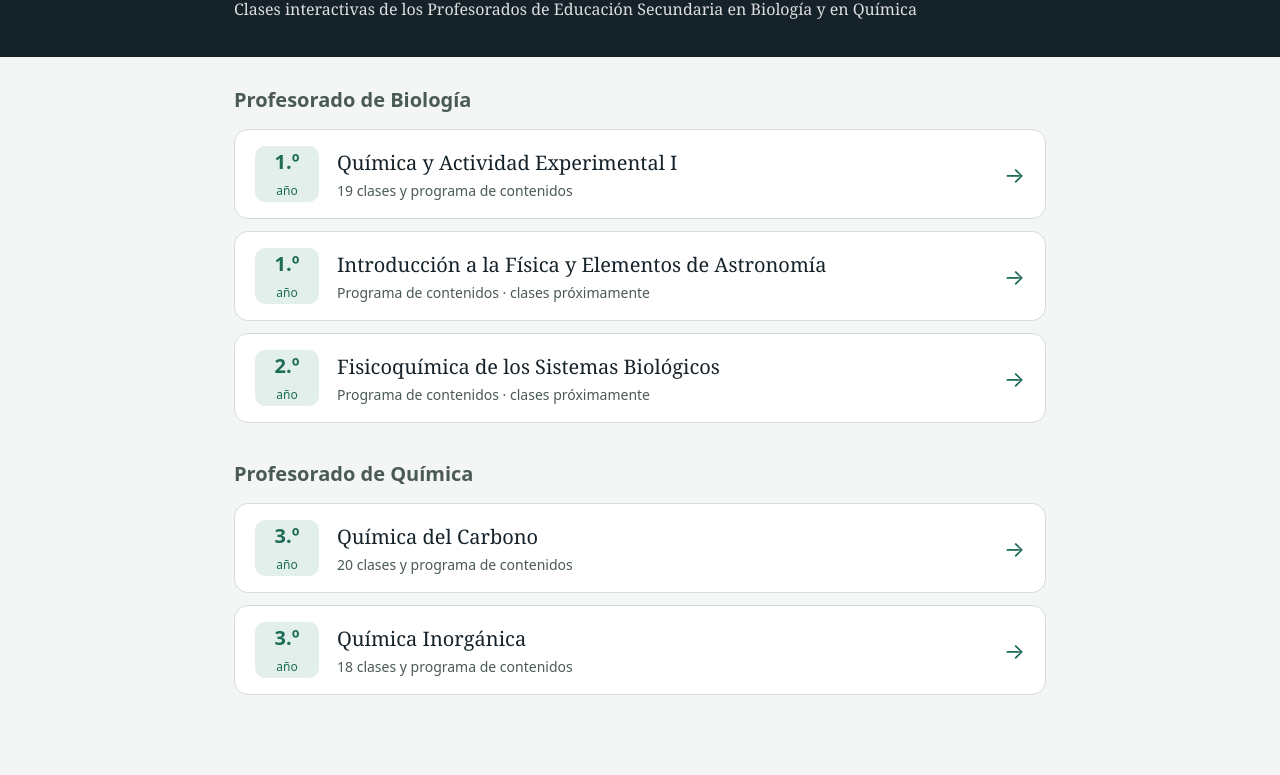
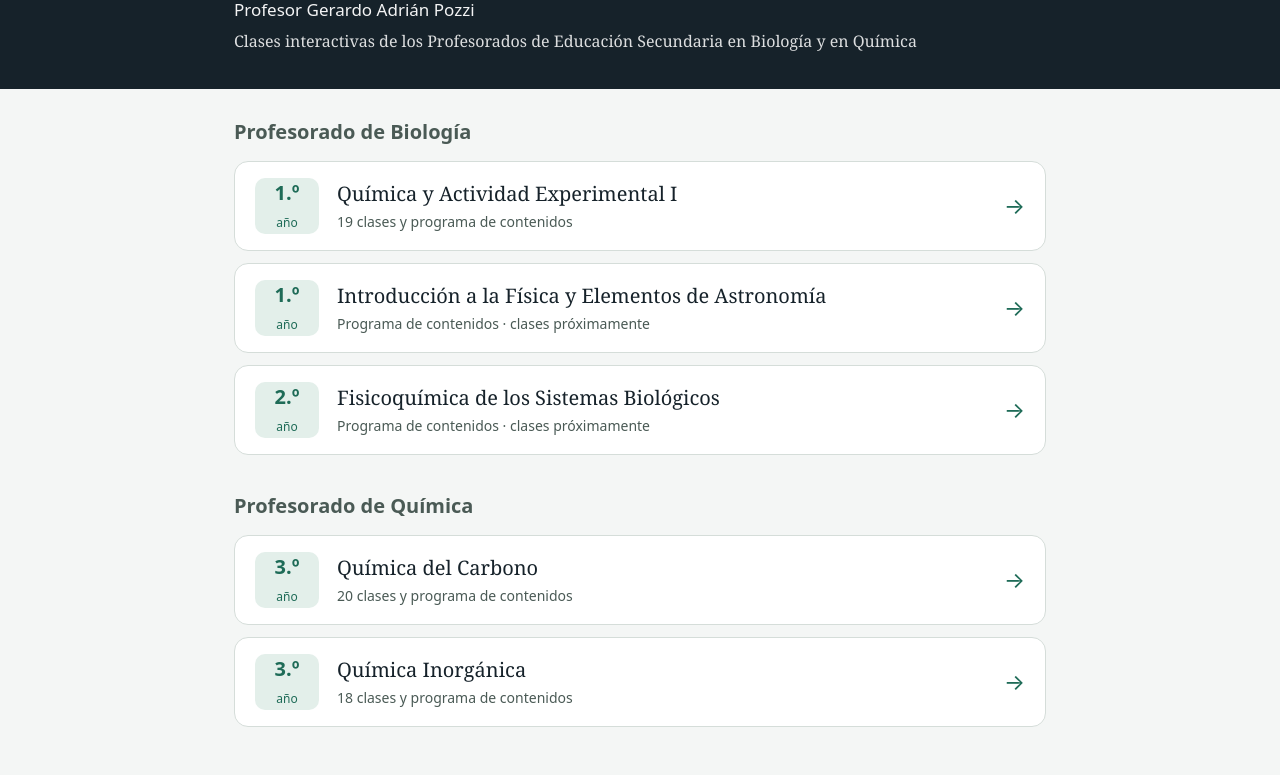
Before and after one commit to Gerarfisica/clases-quimica-actividad-experimental-bio-isfd42, a plain HTML site: page index.html in a window 1280 px wide. Shown: the part 173-948 px from the top of the page. Before the commit the page ends 916 px from the top, so only its background shows below. Drawn offline with Linux system fonts and the light colour scheme.

Commit message:
Agregar el nombre del profesor en la página principal
Co-Authored-By: Claude Opus 5.5 <noreply@anthropic.com>

```diff
--- a/index.html
+++ b/index.html
@@ -17,6 +17,7 @@
   .inst img{width:52px;height:52px;border-radius:50%;background:#fff}
   h1{font-family:system-ui,-apple-system,"Segoe UI",sans-serif;font-size:clamp(28px,5vw,42px);line-height:1.15;margin:22px 0 8px}
   header p{margin:0;opacity:.85}
+  header p.prof{font-family:system-ui,-apple-system,"Segoe UI",sans-serif;font-size:17px;opacity:.95;margin:0 0 6px}
   main{padding:28px 24px 48px}
   section+section{margin-top:36px}
   h2{font-family:system-ui,-apple-system,"Segoe UI",sans-serif;font-size:20px;margin:0 0 14px;color:var(--ink-2)}
@@ -39,6 +40,7 @@
   <div class="wrap">
     <div class="inst"><img src="logo.jpg" alt="Logo del I.S.F.D. y T. N°42"><span>I.S.F.D. y T. N°42 «Leopoldo Marechal»</span></div>
     <h1>Materias</h1>
+    <p class="prof">Profesor Gerardo Adrián Pozzi</p>
     <p>Clases interactivas de los Profesorados de Educación Secundaria en Biología y en Química</p>
   </div>
 </header>
```
